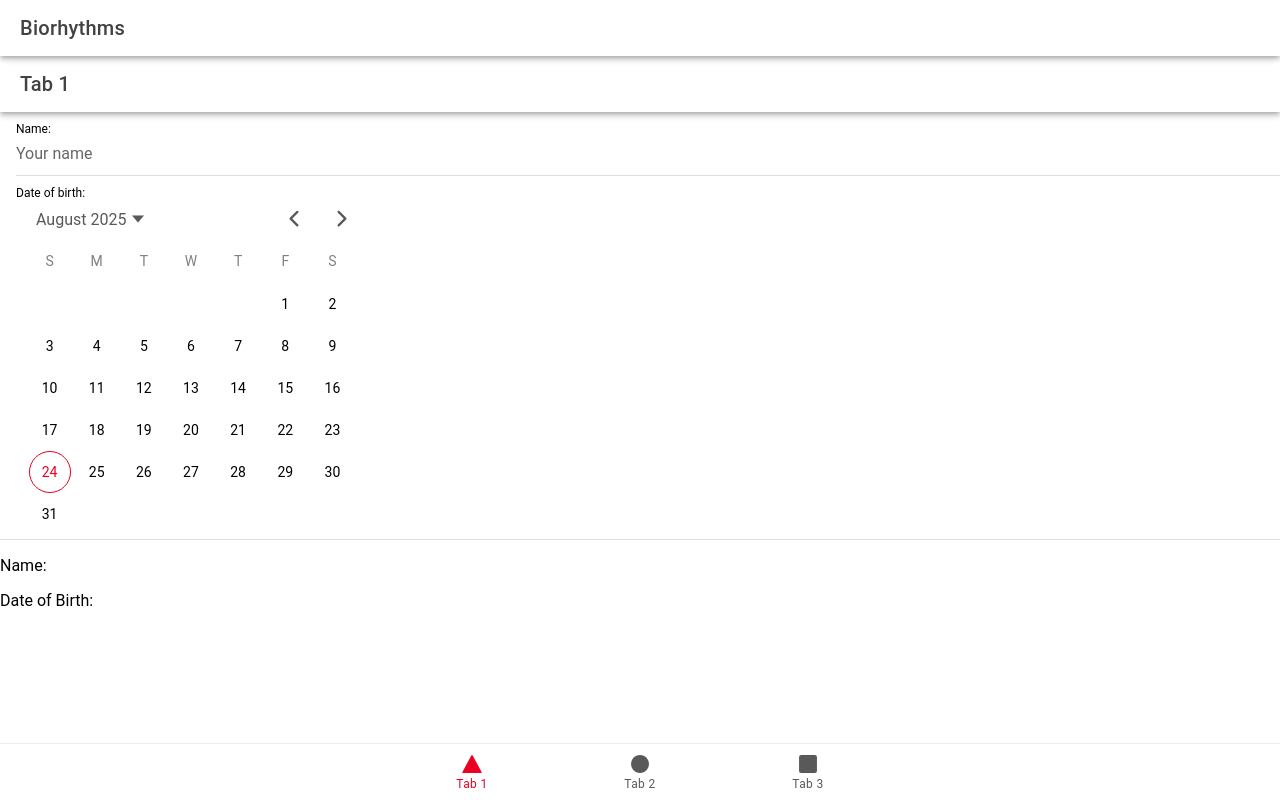
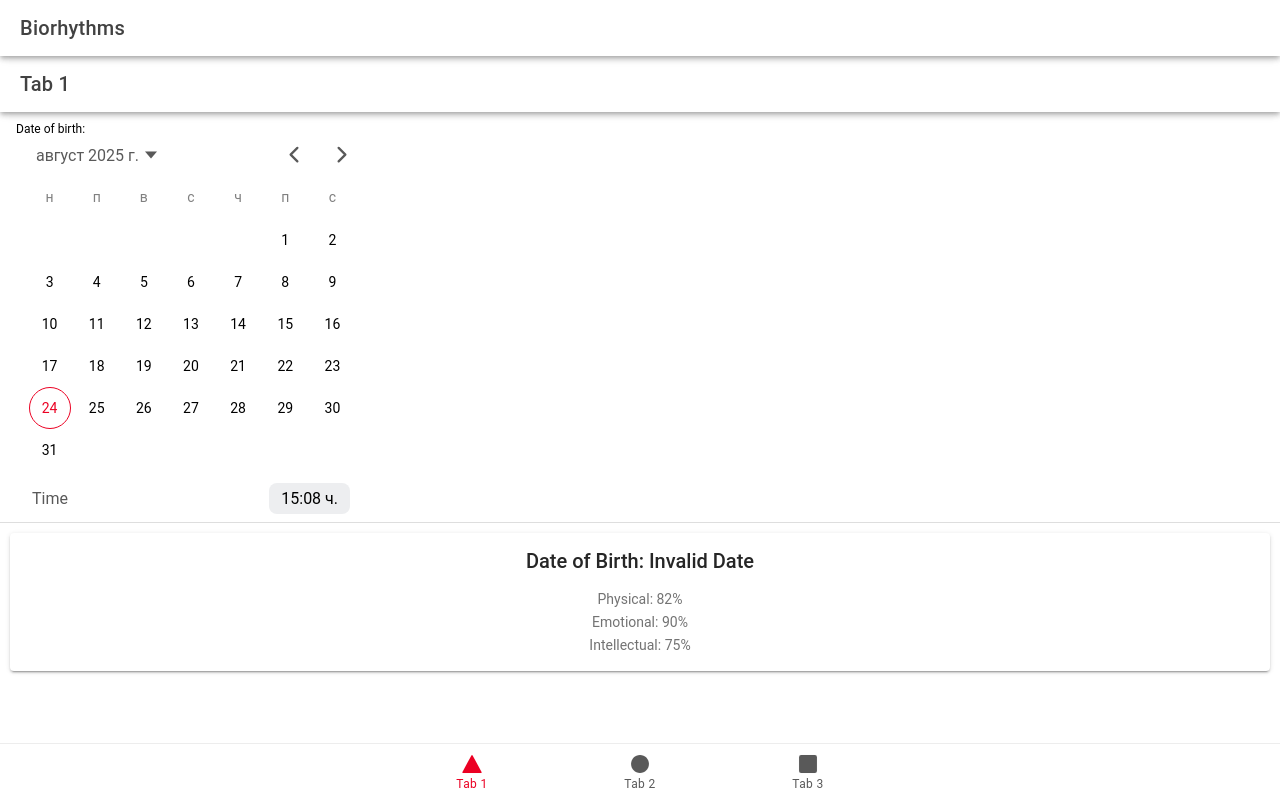
Before and after one commit to NinaNikolova/biorhythm-calculator, a React (Vite) app: page /tab1 in a window 1280 px wide. Built offline with nearby package versions, Linux system fonts and the light colour scheme.

Commit message:
added dayjs library

```diff
--- a/package.json
+++ b/package.json
@@ -25,6 +25,7 @@
     "@ionic/react-router": "^8.5.0",
     "@types/react-router": "^5.1.20",
     "@types/react-router-dom": "^5.3.3",
+    "dayjs": "^1.11.13",
     "ionicons": "^7.4.0",
     "react": "19.0.0",
     "react-dom": "19.0.0",
--- /dev/null
+++ b/src/components/BiorhythmCard.tsx
@@ -0,0 +1,21 @@
+import { IonCard, IonCardContent, IonCardHeader, IonCardTitle } from "@ionic/react";
+import dayjs from 'dayjs'
+function BiorhythmCard({ targetDate, physical, emotional, intellectual }) {
+ function formatDate(isoString) {
+    return dayjs(isoString).format("D MMM YYYY");
+  }
+
+    return (
+    <IonCard className="ion-text-center">
+      <IonCardHeader>
+        <IonCardTitle>Date of Birth: {formatDate(targetDate)}</IonCardTitle>
+      </IonCardHeader>
+      <IonCardContent>
+        <p>Physical: {physical}%</p>
+        <p>Emotional: {emotional}%</p>
+        <p>Intellectual: {intellectual}%</p>
+      </IonCardContent>
+    </IonCard>
+  );
+}
+export default BiorhythmCard;
--- a/src/pages/Tab1.tsx
+++ b/src/pages/Tab1.tsx
@@ -1,59 +1,39 @@
-import { IonContent, IonDatetime, IonHeader, IonInput, IonItem, IonLabel, IonPage, IonTitle, IonToolbar } from '@ionic/react';
+import { IonContent, IonDatetime, IonHeader, IonItem, IonLabel, IonPage, IonTitle, IonToolbar } from '@ionic/react';
 import ExploreContainer from '../components/ExploreContainer';
 import './Tab1.css';
 import { useState } from 'react';
+import BiorhythmCard from '../components/BiorhythmCard';
 
 const Tab1: React.FC = () => {
-  const [name, setName] = useState<string>("");
-  const [birthDate, setBirthDate] = useState<string>("");
-
-  // Helper function to format date for display
-  const formatDate = (dateString: string) => {
-    if (!dateString) return '';
-    const date = new Date(dateString);
-    return date.toLocaleDateString('bg-BG', {
-        day: 'numeric',
-      month: 'long',
-       year: 'numeric',
-    });
-  };
-
+  const [birthDate, setBirthDate] = useState("");
+  const targetDate = new Date().toISOString
   return (
     <IonPage>
+
+
       <IonHeader>
         <IonToolbar>
           <IonTitle>Tab 1</IonTitle>
         </IonToolbar>
       </IonHeader>
+
       <IonContent fullscreen>
-        <IonHeader collapse="condense">
-          <IonToolbar>
-            <IonTitle size="large">Tab 1</IonTitle>
-          </IonToolbar>
-        </IonHeader>
-        <ExploreContainer name="Tab 1 page" />
-
         <IonItem>
-          <IonLabel position="stacked">Name:</IonLabel>
-          <IonInput
-            value={name}
-            onIonChange={e => setName(e.detail.value!)}
-            placeholder="Your name"
-            type='text'
+          <IonLabel position="stacked">Date of birth:</IonLabel>
+          <IonDatetime locale="bg-BG"
+            displayFormat="D MM YYYY"
+            value={birthDate}
+            onIonChange={e => setBirthDate(e.detail.value)}
           />
         </IonItem>
 
-        <IonItem>
-          <IonLabel position="stacked">Date of birth:</IonLabel>
-          <IonDatetime
-            presentation="date"
-            value={birthDate}
-            onIonChange={e => setBirthDate(e.detail.value || "")}
-          />
-        </IonItem>
+        <BiorhythmCard
+          targetDate={targetDate}
+          physical={82}
+          emotional={90}
+          intellectual={75}
+        />
 
-        <p>Name: {name}</p>
-        <p>Date of Birth: {formatDate(birthDate)}</p>
       </IonContent>
     </IonPage>
   );
--- a/src/pages/Tab2.tsx
+++ b/src/pages/Tab2.tsx
@@ -16,7 +16,6 @@ const Tab2: React.FC = () => {
             <IonTitle size="large">Tab 2</IonTitle>
           </IonToolbar>
         </IonHeader>
-        <ExploreContainer name="Tab 2 page" />
       </IonContent>
     </IonPage>
   );
--- a/src/pages/Tab3.tsx
+++ b/src/pages/Tab3.tsx
@@ -24,7 +24,6 @@ const Tab3: React.FC = () => {
             <IonTitle size="large">Tab 3</IonTitle>
           </IonToolbar>
         </IonHeader>
-        <ExploreContainer name="Tab 3 page" />
          <IonButton color="primary" className='ion-padding' onClick={handleClick}>
         <IonIcon slot="start" icon={airplaneOutline}></IonIcon>
         Click me
```
Also changed, not shown: 1 other file (tests, documents, lock files or other folders).
